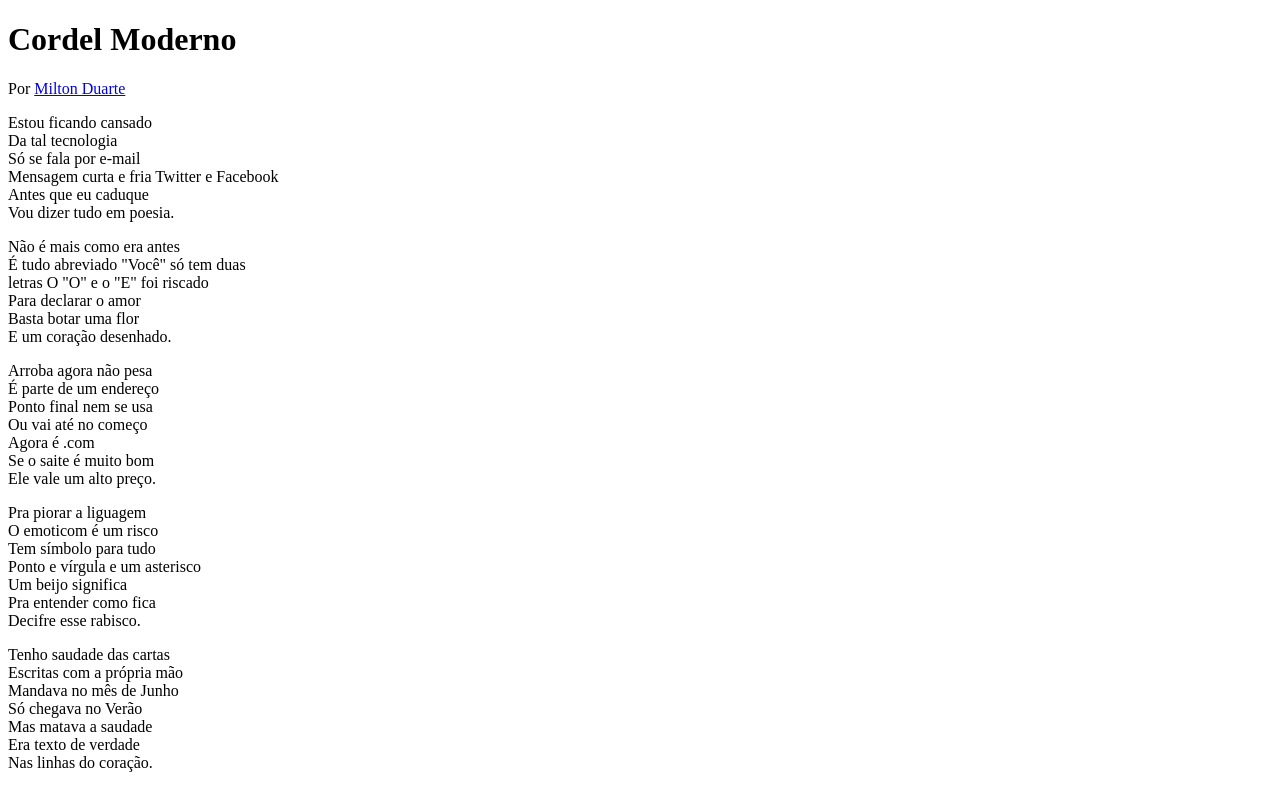
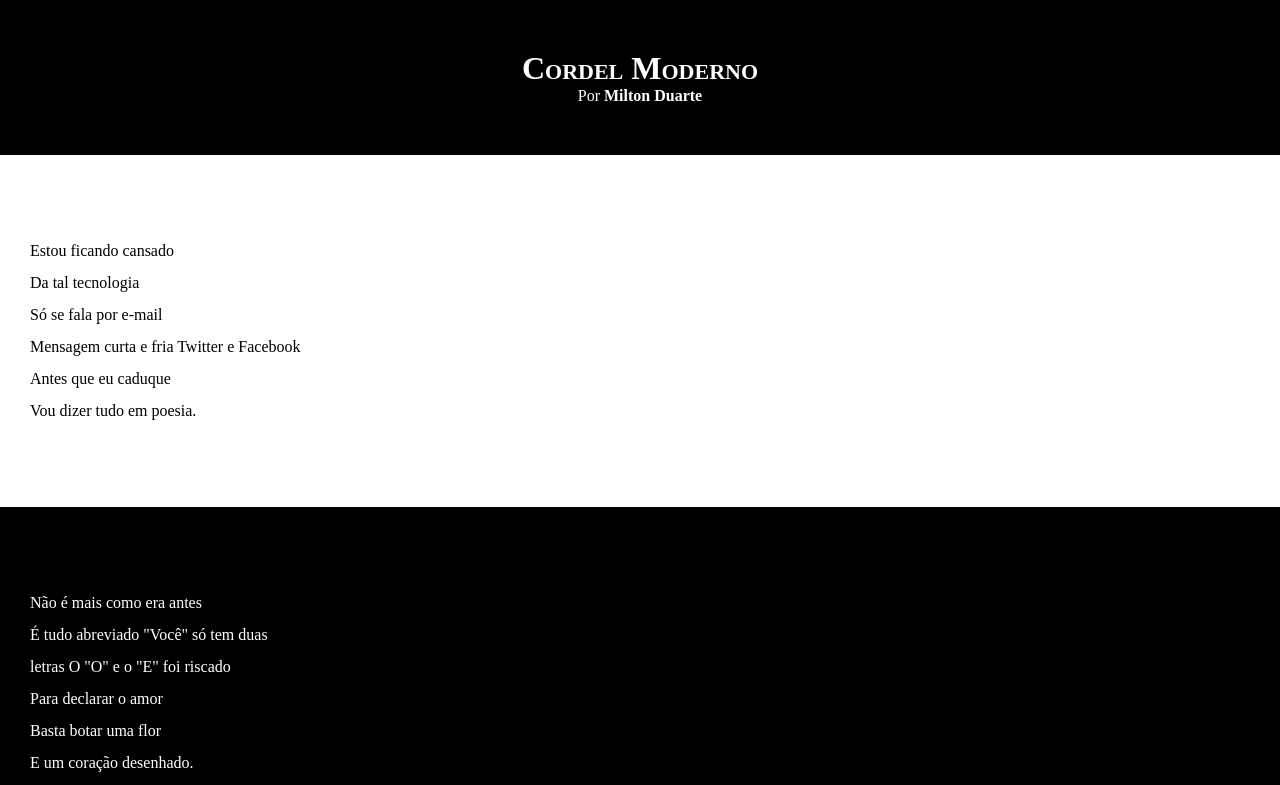
Before and after one commit to marcuslaraa/landing-pages, a plain HTML site: page cordel/index.html in a window 1280 px wide. Shown: the top 785 px of the page. Drawn offline with Linux system fonts and the light colour scheme.

Commit message:
update blocos e textos

```diff
--- a/cordel/estilo/style.css
+++ b/cordel/estilo/style.css
@@ -1 +1,66 @@
 @charset "UTF-8";
+
+* {
+    margin: 0;
+    padding: 0;
+}
+
+html, body {
+    min-height: 100vh;
+    background-color: darkgray;
+}
+
+header {
+    background-color: #000;
+    color: #fff;
+    text-align: center;
+}
+
+header > h1 {
+    padding-top: 50px;
+    /* text-transform: uppercase; */
+    font-variant: small-caps;
+}
+
+header > p {
+    padding-bottom: 50px;
+}
+
+a {
+    color: #fff;
+    text-decoration: none;
+    font-weight: bold;
+}
+
+a:hover {
+    text-decoration: underline;
+}
+
+section {
+    padding-top: 10vh;
+    padding-bottom: 10vh;
+    line-height: 2em;
+    padding-left: 30px;
+}
+
+.normal {
+    background-color: #fff;
+    color: #000;
+}
+
+.imagem {
+    background-color: #000;
+    color: #fff;
+}
+
+section.imagem > p {
+    width: 400px;
+    background-color: #000;
+}
+
+footer {
+    background-color: #000;
+    text-align: center;
+    color: #fff;
+    padding: 10px;
+}
--- a/cordel/index.html
+++ b/cordel/index.html
@@ -19,7 +19,7 @@
       </p>
     </header>
 
-    <section>
+    <section class="normal">
       <p>
         Estou ficando cansado <br />
         Da tal tecnologia <br />
@@ -29,7 +29,7 @@
         Vou dizer tudo em poesia.
       </p>
     </section>
-    <section>
+    <section class="imagem">
       <p>
         Não é mais como era antes <br />
         É tudo abreviado "Você" só tem duas <br />
@@ -39,7 +39,7 @@
         E um coração desenhado.
       </p>
     </section>
-    <section>
+    <section class="normal">
       <p>
         Arroba agora não pesa <br />
         É parte de um endereço <br />
@@ -59,7 +59,7 @@
         Decifre esse rabisco.
       </p>
     </section>
-    <section>
+    <section class="imagem">
       <p>
         Tenho saudade das cartas <br />
         Escritas com a própria mão <br />
@@ -71,7 +71,7 @@
       </p>
     </section>
 
-    <section>
+    <section class="normal">
       <p>
         Agora, escrevo e envio <br />
         Chegando na mesma hora <br />
```
